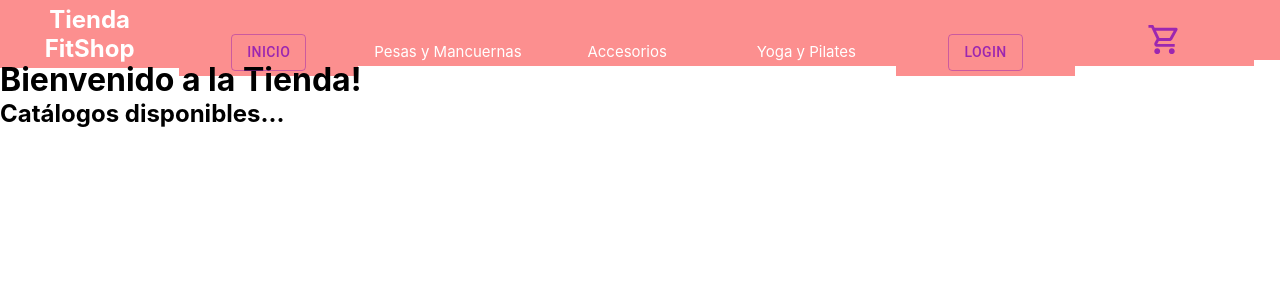
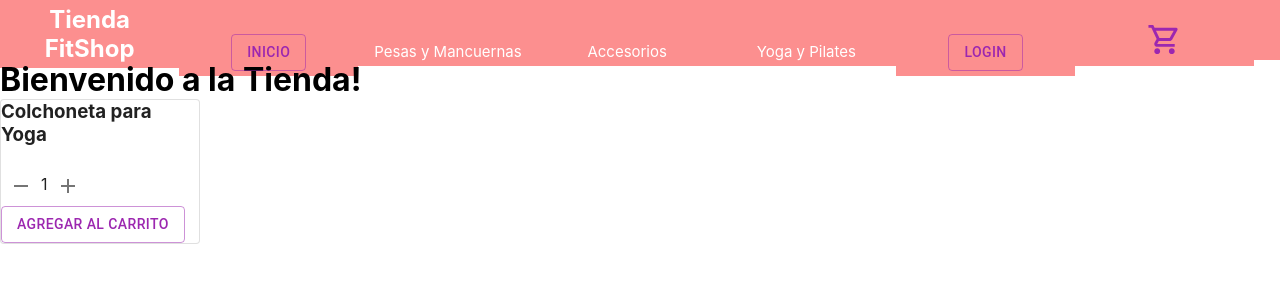
Before and after one commit to pmojeda/FitShopOjeda, a React (Create React App) app: page / in a window 1280 px wide. Shown: the top 300 px of the page. Built offline with nearby package versions, Linux system fonts and the light colour scheme.

Commit message:
Desafio Contador con Boton

```diff
--- a/package.json
+++ b/package.json
@@ -6,13 +6,13 @@
     "@emotion/react": "^11.8.2",
     "@emotion/styled": "^11.8.1",
     "@mui/icons-material": "^5.5.1",
-    "@mui/material": "^5.5.1",
+    "@mui/material": "^5.5.2",
     "@testing-library/jest-dom": "^5.16.2",
     "@testing-library/react": "^12.1.4",
     "@testing-library/user-event": "^13.5.0",
     "react": "^17.0.2",
     "react-dom": "^17.0.2",
-    "react-scripts": "5.0.0",
+    "react-scripts": "^2.1.3",
     "web-vitals": "^2.1.4"
   },
   "scripts": {
--- a/src/App.js
+++ b/src/App.js
@@ -1,3 +1,4 @@
+import React from 'react';
 import logo from './logo.svg';
 import './App.css';
 import NavBar from './components/NavBar'
--- /dev/null
+++ b/src/components/ItemCount.js
@@ -0,0 +1,60 @@
+import React from "react";
+import { useState } from "react";
+import { Button, IconButton } from '@mui/material';
+import { Card } from '@mui/material';
+import AddIcon from '@mui/icons-material/Add';
+import RemoveIcon from '@mui/icons-material/Remove';
+import { Box } from "@mui/system";
+
+const ItemCount = ({stock, initial, onAdd}) => {
+    const [cantidad, setCantidad] = useState(initial);
+
+    const handlerClickSumar = () => {
+        if (cantidad < stock)
+        {
+            setCantidad(cantidad + 1);
+            onAdd(cantidad + 1);
+        }
+        else
+        {
+            console.log('No hay más stock');
+        }
+    }
+
+
+    const handlerClickRestar = () => {
+        if (cantidad > 0)
+        {
+            setCantidad(cantidad - 1);
+        }
+        else
+        {
+            console.log('La cantidad ya es cero');
+        }
+    }
+
+    return (
+        <>
+            <Card variant="outlined" sx={{minWidth: 100, maxWidth: 200}}>
+                <h3 >Colchoneta para Yoga</h3>
+                <br/>
+
+                <Box variant="Card">
+                <IconButton onClick={handlerClickRestar} >
+                    <RemoveIcon/>
+                </IconButton>
+
+                {cantidad}
+
+                <IconButton onClick={handlerClickSumar} >
+                    <AddIcon/>
+                </IconButton>
+                </Box>
+
+                <Button variant="outlined" color="secondary" >Agregar al Carrito</Button>
+            </Card>
+        </>
+    )
+}
+
+export default ItemCount;
--- a/src/components/ItemListContainer.js
+++ b/src/components/ItemListContainer.js
@@ -1,24 +1,18 @@
 import React, { Component } from "react";
-/*
+import ItemCount from "./ItemCount";
+
+const onAddParent = (cantidad) => {
+    console.log("Se ejecutó el onAddParent " + cantidad);
+}
+
 const ItemListContainer = ({greeting}) => {
     return (
         <>
             <h1>{greeting}</h1>
-            <h2>Catálogos disponibles...</h2>
+
+            <ItemCount stock={5} initial={1} onAdd={onAddParent}/>
         </>
     )
 }
-*/
-
-class ItemListContainer extends Component{
-    render() {
-        return (
-            <>
-                <h1>{this.props.greeting}</h1>
-                <h2>Catálogos disponibles...</h2>
-            </>
-            )
-    }
-}
 
 export default ItemListContainer;
```
Also changed, not shown: 1 other file (tests, documents, lock files or other folders).
